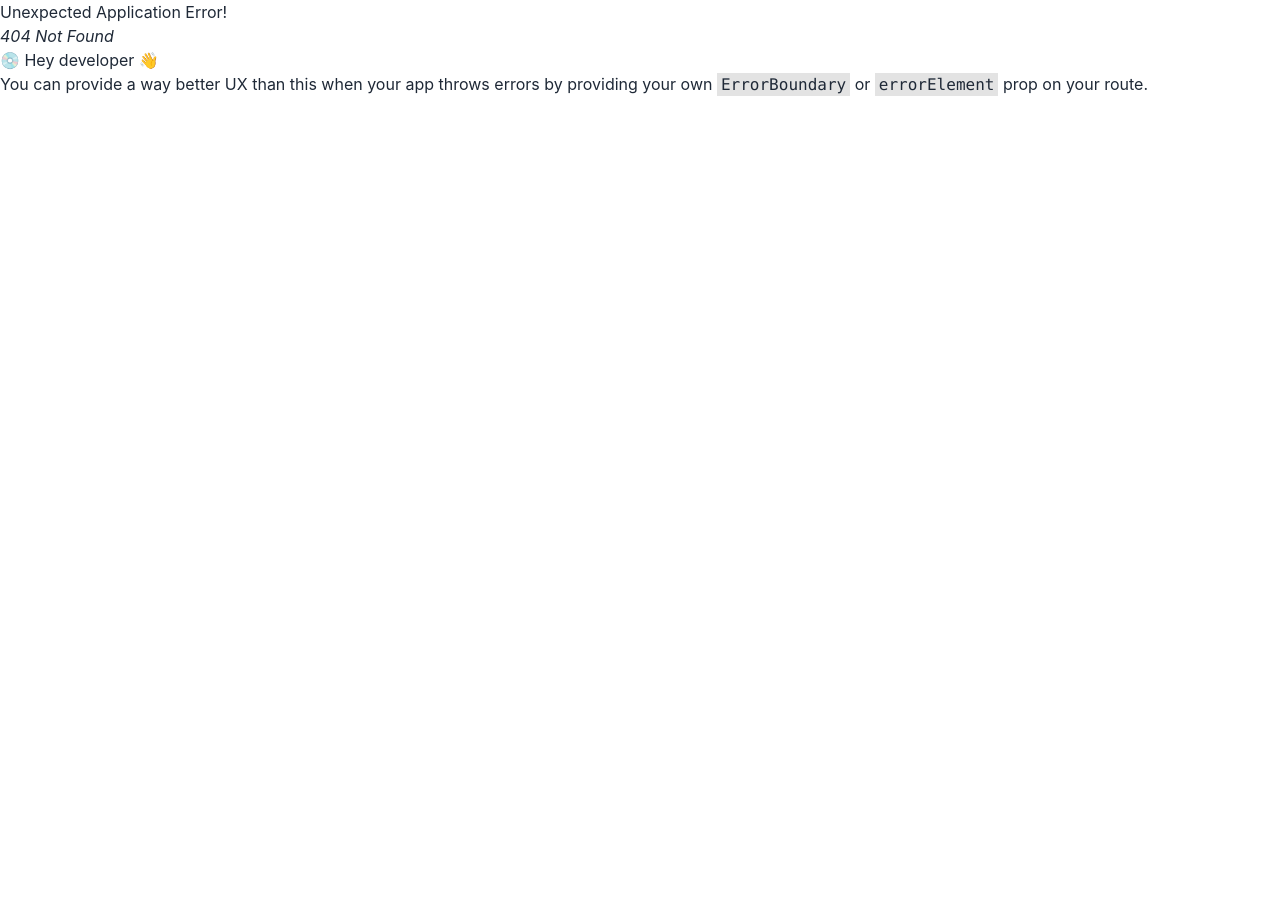
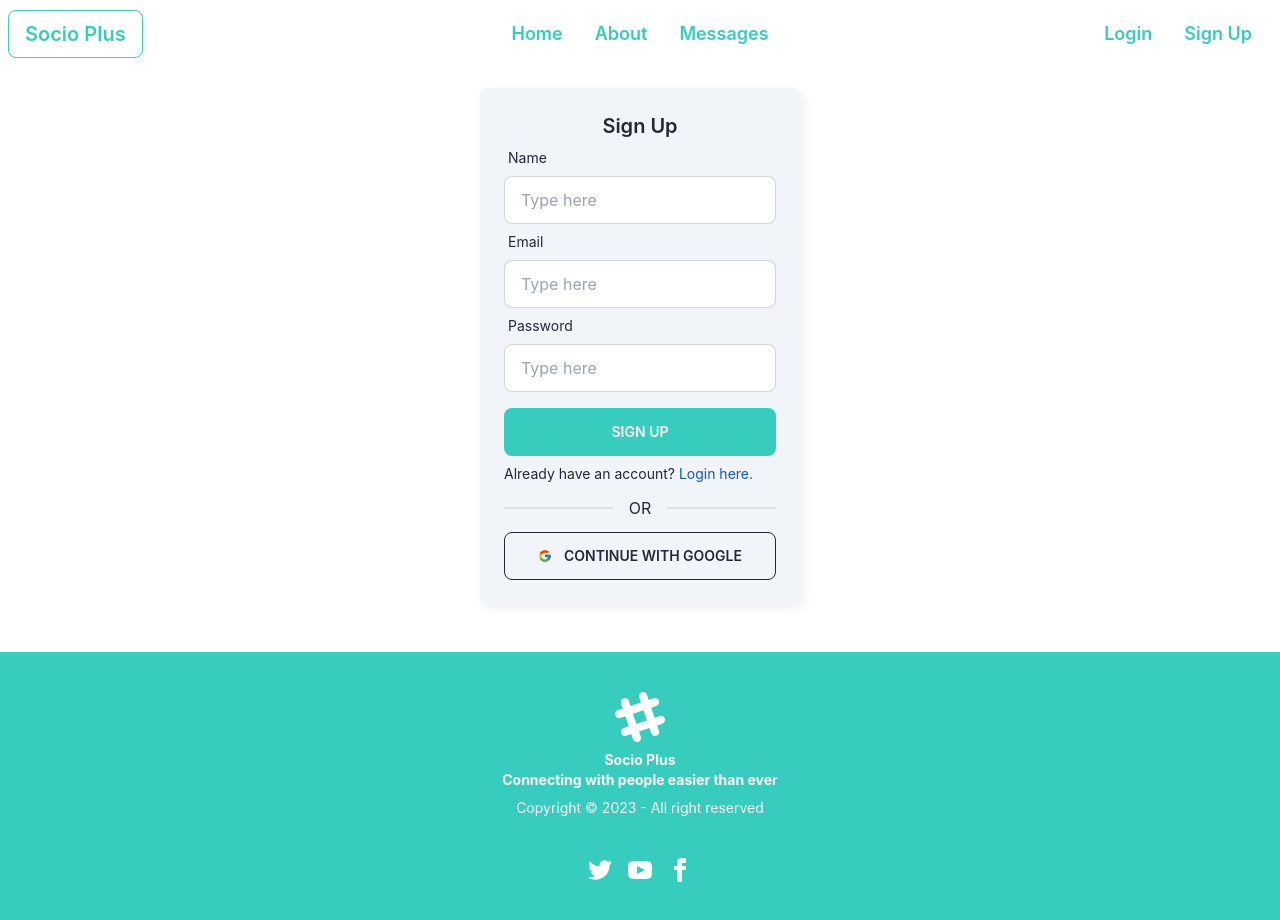
Before and after one commit to rakib099/socio-plus, a React (Create React App) app: page /signup in a window 1280 px wide. Before the commit this address had no page. Before the commit the page ends 800 px from the top, so only its background shows below. Built offline with nearby package versions, Linux system fonts and the light colour scheme.

Commit message:
Sign up page designed

```diff
--- a/src/layouts/Main.js
+++ b/src/layouts/Main.js
@@ -1,13 +1,13 @@
 import React from 'react';
-import Home from '../pages/Home/Home/Home';
 import Footer from '../pages/Shared/Footer/Footer';
 import Navbar from '../pages/Shared/Navbar/Navbar';
+import {Outlet} from 'react-router-dom';
 
 const Main = () => {
     return (
         <>
             <Navbar />
-            <Home />
+            <Outlet />
             <Footer />
         </>
     );
--- a/src/pages/Shared/Navbar/Navbar.js
+++ b/src/pages/Shared/Navbar/Navbar.js
@@ -3,9 +3,9 @@ import { Link } from 'react-router-dom';
 
 const Navbar = () => {
     const menuItems = <>
-        <li className='font-semibold text-lg'><Link to='/'>Home</Link></li>
-        <li className='font-semibold text-lg'><Link to='/about'>About</Link></li>
-        <li className='font-semibold text-lg'><Link to='/messages'>Messages</Link></li>
+        <li className='font-semibold text-accent text-lg'><Link to='/'>Home</Link></li>
+        <li className='font-semibold text-accent text-lg'><Link to='/about'>About</Link></li>
+        <li className='font-semibold text-accent text-lg'><Link to='/messages'>Messages</Link></li>
     </>
 
     return (
@@ -19,7 +19,7 @@ const Navbar = () => {
                         {menuItems}
                     </ul>
                 </div>
-                <a className="btn btn-ghost normal-case text-xl border border-slate-600">Socio Plus</a>
+                <a className="btn btn-ghost normal-case text-xl border-3 border-accent text-accent">Socio Plus</a>
             </div>
             <div className="navbar-center hidden lg:flex">
                 <ul className="menu menu-horizontal px-1">
@@ -28,8 +28,8 @@ const Navbar = () => {
             </div>
             <div className="navbar-end">
                 <ul className='menu menu-horizontal px-1'>
-                    <li className='font-semibold text-lg'><Link to='/login'>Login</Link></li>
-                    <li className='font-semibold text-lg'><Link to='/signup'>Sign Up</Link></li>
+                    <li className='font-semibold text-accent text-lg'><Link to='/login'>Login</Link></li>
+                    <li className='font-semibold text-accent text-lg'><Link to='/signup'>Sign Up</Link></li>
                 </ul>
             </div>
         </div>
--- /dev/null
+++ b/src/pages/SignUp/SignUp.js
@@ -0,0 +1,68 @@
+import React, { useState } from 'react';
+import {Link} from 'react-router-dom';
+import { useForm } from 'react-hook-form';
+import {FcGoogle} from 'react-icons/fc';
+
+const SignUp = () => {
+    const {register, handleSubmit, formState: {errors}} = useForm();
+    const [firebaseError, setFirebaseError] = useState('');
+    const [signUpLoading, setSignUpLoading] = useState(false);
+
+    const handleSignUp = (data, e) => {
+
+    }
+
+    const handleGoogleLogin = () => {
+
+    }
+
+    return (
+        <div className="">
+            <div className='flex justify-center items-center'>
+                <div className='shadow-[3px_4px_10px_2px_rgba(0,0,0,0.05)] lg:w-1/4 p-6 rounded-lg bg-slate-100 mt-5 mb-12'>
+                    <h3 className='text-xl text-center font-semibold'>Sign Up</h3>
+                    <form onSubmit={handleSubmit(handleSignUp)}>
+                        <div className="form-control w-full max-w-xs">
+                            <label className="label">
+                                <span className="label-text">Name</span>
+                            </label>
+                            <input type="text" {...register('name', { required: 'Name is required' })} placeholder="Type here" className="input input-bordered w-full max-w-xs" />
+                            {errors.name && <p className='text-error' role="alert">{errors.name?.message}</p>}
+                        </div>
+                        <div className="form-control w-full max-w-xs">
+                            <label className="label">
+                                <span className="label-text">Email</span>
+                            </label>
+                            <input type="email" {...register('email', { required: 'Email is required' })} placeholder="Type here" className="input input-bordered w-full max-w-xs" />
+                            {errors.email && <p className='text-error' role="alert">{errors.email?.message}</p>}
+                        </div>
+                        <div className="form-control w-full max-w-xs mb-4">
+                            <label className="label">
+                                <span className="label-text">Password</span>
+                            </label>
+                            <input type="password" {...register('password', {
+                                required: 'Password is required',
+                                minLength: { value: 6, message: 'Password must be at least 6 characters long' },
+                                pattern: { value: /(?=.*[A-Z])(?=.*[!@#$&*])(?=.*[0-9])/, message: 'Password must contain at least 1 uppercase, 1 special character and 1 number' }
+                            })} placeholder="Type here" className="input input-bordered w-full max-w-xs" />
+                            {errors.password && <p className='text-error' role="alert">{errors.password?.message}</p>}
+                        </div>
+                        <p className="text-error mb-2">{firebaseError}</p>
+                        {
+                            !!signUpLoading ?
+                                <button className='btn loading border-none w-full bg-[#1257be] hover:bg-blue-700 mb-2'>Loading</button>
+                                :
+                                <input className='btn border-none w-full bg-accent hover:bg-teal-600 mb-2' type="submit" value="Sign Up" />
+                        }
+
+                    </form>
+                    <p className='text-sm'>Already have an account? <Link to='/login' className='text-[#1257be]'>Login here.</Link></p>
+                    <div className="divider">OR</div>
+                    <button onClick={handleGoogleLogin} className="btn btn-outline  hover:bg-teal-500 w-full"><FcGoogle /> <span className='ml-3'>Continue With Google</span></button>
+                </div>
+            </div>
+        </div>
+    );
+};
+
+export default SignUp;
--- a/src/routes/Routes/Routes.js
+++ b/src/routes/Routes/Routes.js
@@ -1,6 +1,7 @@
 import { createBrowserRouter } from "react-router-dom";
 import Main from "../../layouts/Main";
 import Home from "../../pages/Home/Home/Home";
+import SignUp from "../../pages/SignUp/SignUp";
 
 const router = createBrowserRouter([
     {
@@ -10,6 +11,10 @@ const router = createBrowserRouter([
             {
                 path: '/',
                 element: <Home />
+            },
+            {
+                path: '/signup',
+                element: <SignUp />
             }
         ]
     }
```
Also changed, not shown: src/assets/images/connect.jpg (added).
